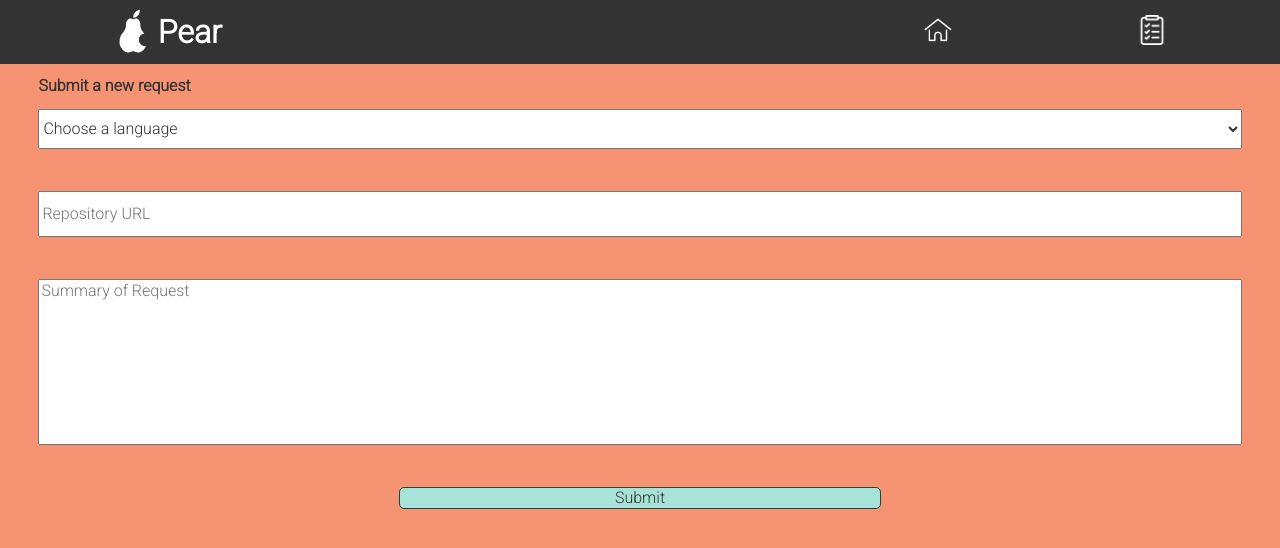
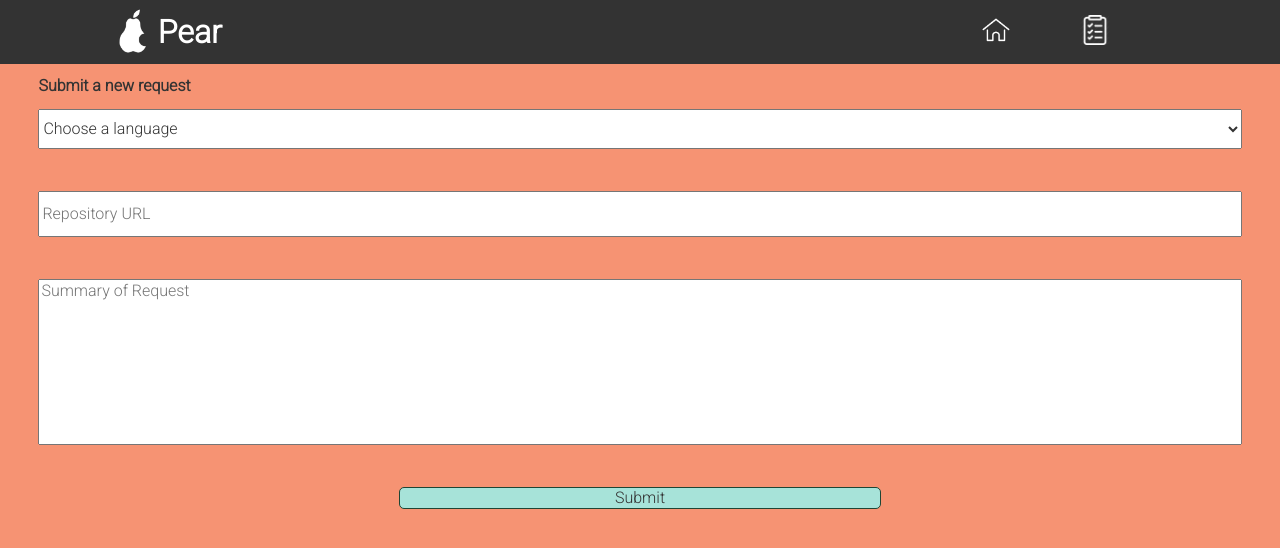
Before and after one commit to owenhallgren/stretch-project, a React (Create React App) app: page /new in a window 1280 px wide. Shown: the top 548 px of the page. Built offline with nearby package versions, Linux system fonts and the light colour scheme; no server answers.

Commit message:
Adjust nav icons

```diff
--- a/src/Components/Nav/Nav.css
+++ b/src/Components/Nav/Nav.css
@@ -35,7 +35,7 @@ nav {
     -ms-transition: -ms-transform ease 10s;
     transition: transform ease 10s;
 }
-.pear-logo:active {
+.pear-logo:hover {
     -moz-transform: rotate(3600deg);
     -webkit-transform: rotate(3600deg);
     -o-transform: rotate(3600deg);
@@ -45,7 +45,7 @@ nav {
 
 .nav-buttons {
     display: flex;
-    justify-content: space-between;
+    justify-content: space-evenly;
     width: 27%;
 }
 
```
